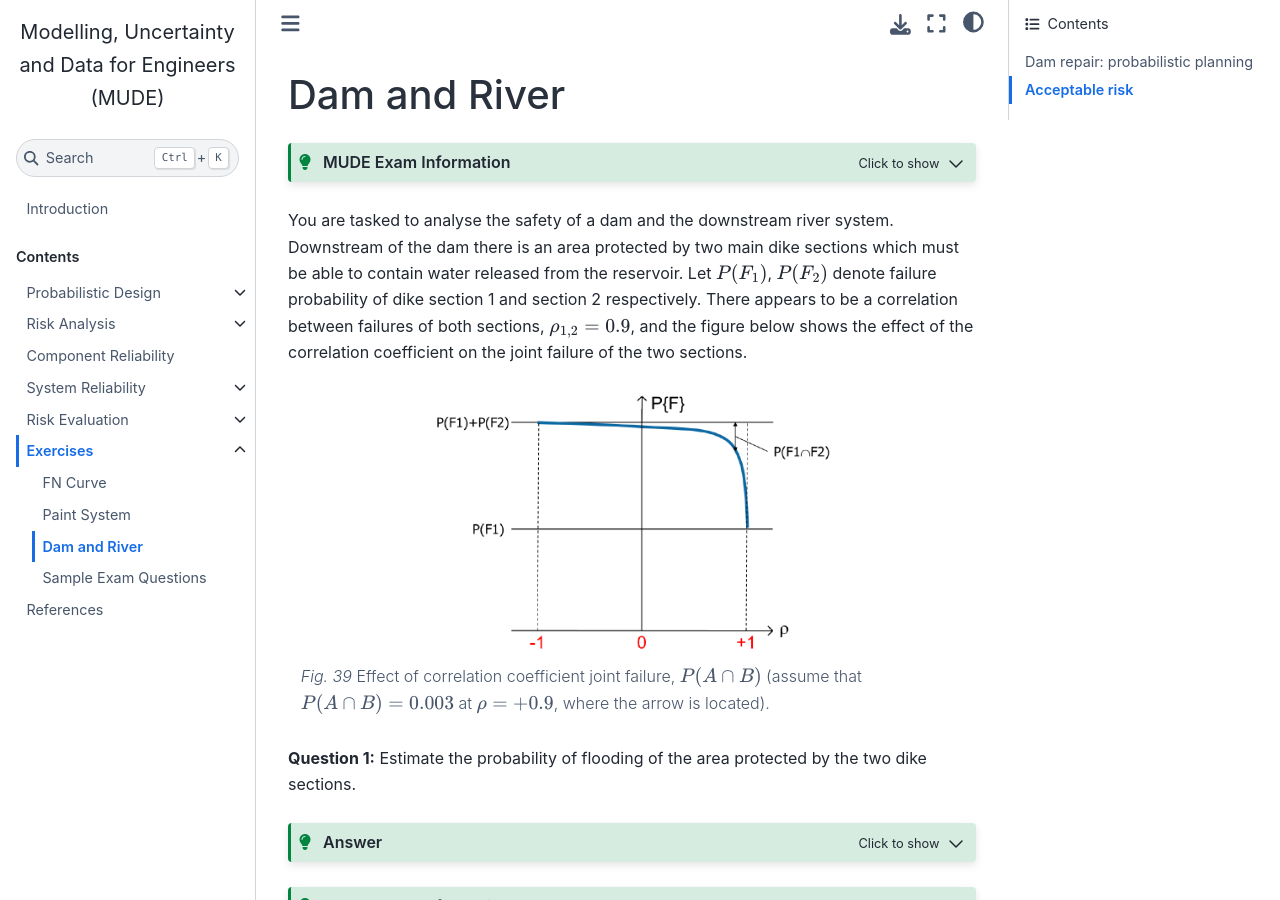
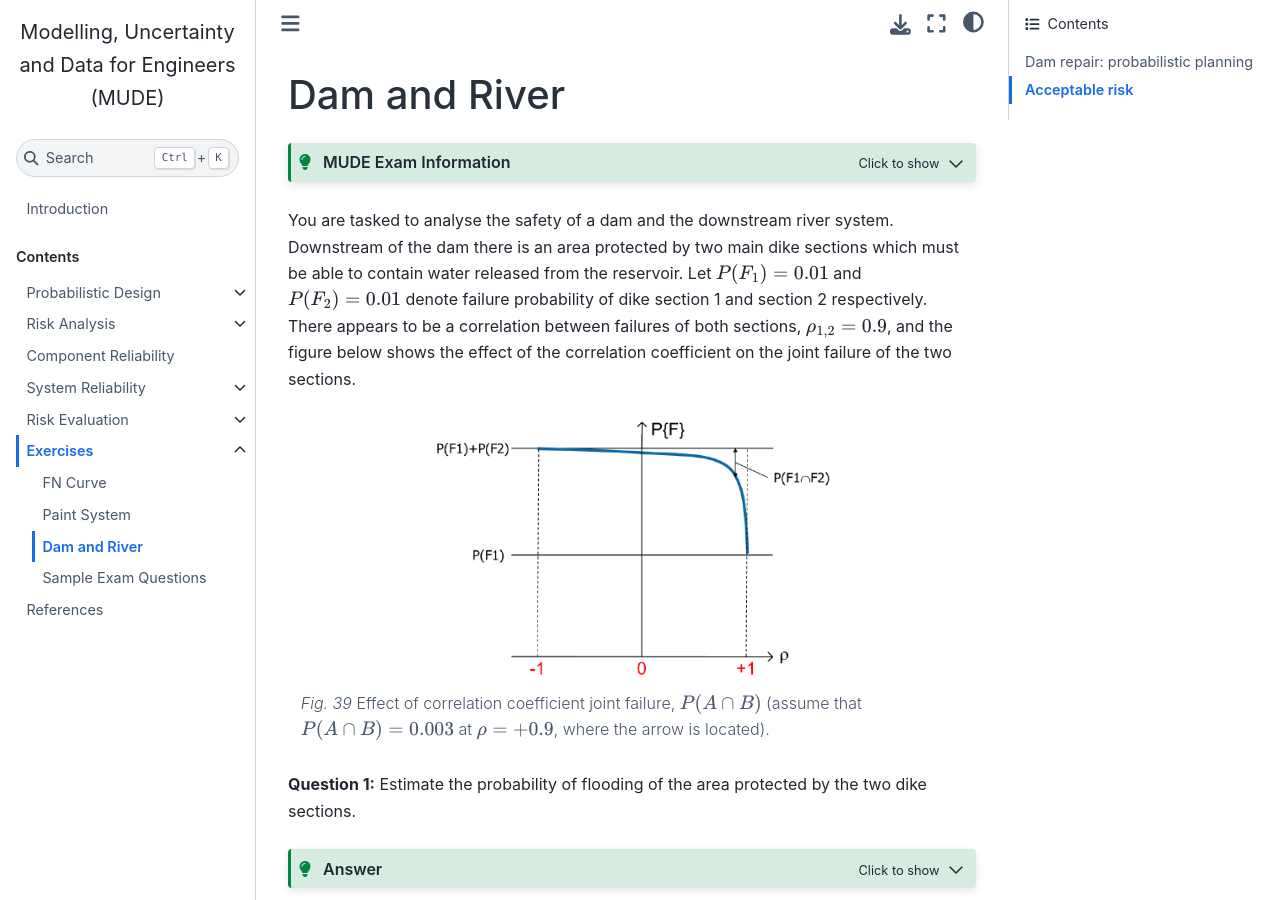
Before and after one commit to TUDelft-CITG/MUDE, a Jupyter Book: the page built from book/exercises/exercise-dam.md, in a window 1280 px wide and 900 px high. Built offline with Jupyter Book 1.0.4 settings and Sphinx 7.4.7 and the Sphinx Book theme 1.1.4, drawn with Linux system fonts in a browser that asks for light colours.

Commit message:
fix error 8

````diff
--- a/book/exercises/exercise-dam.md
+++ b/book/exercises/exercise-dam.md
@@ -5,7 +5,7 @@
 Questions 1, 3 and 4 are representative for the Q2 MUDE exam. Question 2 is related.
 ```
 
-You are tasked to analyse the safety of a dam and the downstream river system. Downstream of the dam there is an area protected by two main dike sections which must be able to contain water released from the reservoir. Let $P(F_1)$, $P(F_2)$ denote failure probability of dike section 1 and section 2 respectively. There appears to be a correlation between failures of both sections, $\rho_{1,2}=0.9$, and the figure below shows the effect of the correlation coefficient on the joint failure of the two sections.
+You are tasked to analyse the safety of a dam and the downstream river system. Downstream of the dam there is an area protected by two main dike sections which must be able to contain water released from the reservoir. Let $P(F_1)=0.01$ and $P(F_2)=0.01$ denote failure probability of dike section 1 and section 2 respectively. There appears to be a correlation between failures of both sections, $\rho_{1,2}=0.9$, and the figure below shows the effect of the correlation coefficient on the joint failure of the two sections.
 
 
 % commented paragraphs were used for an exam question with a fault tree
````
